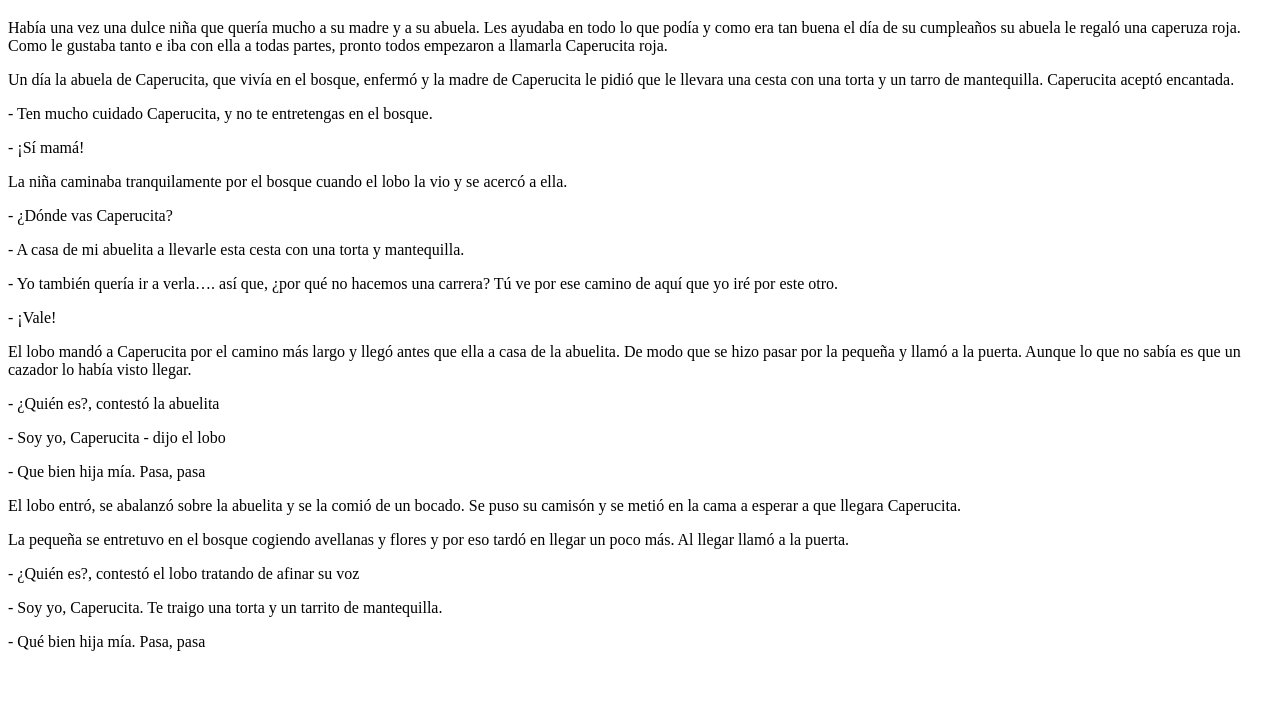
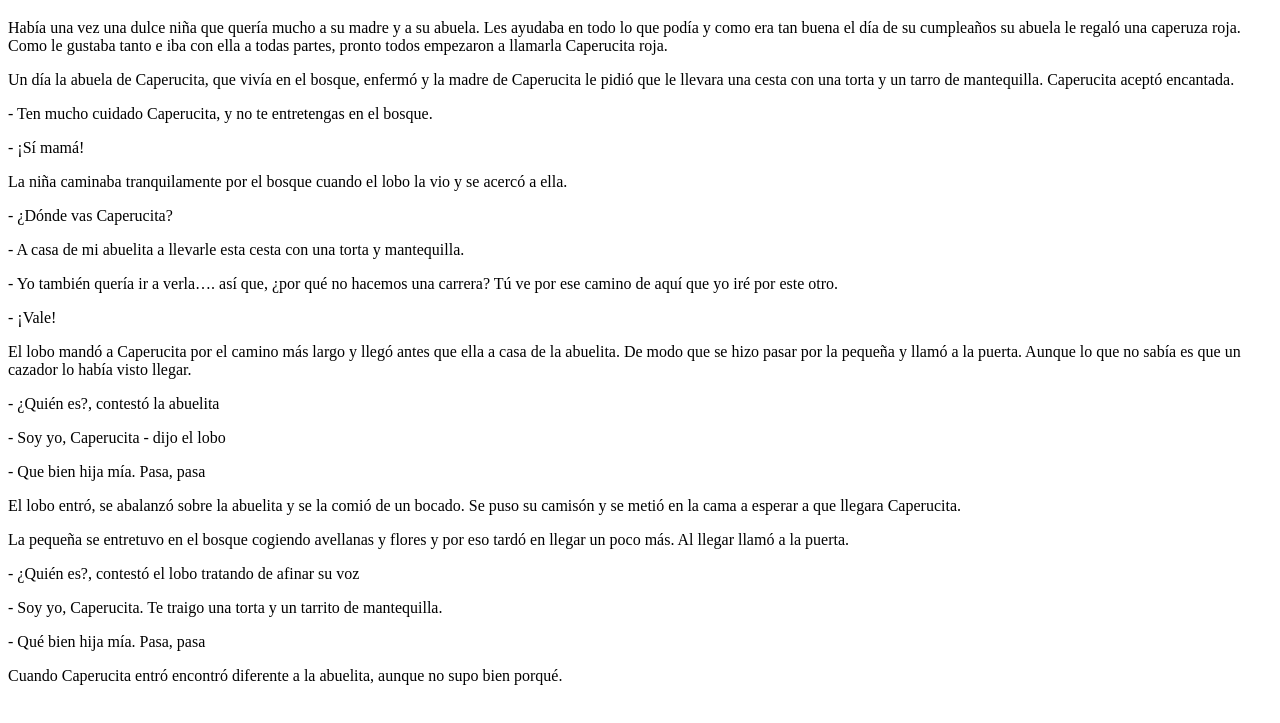
Before and after one commit to David-Navarro-Oliver/Practice-Git-Little-Red-Riding-Hood, a plain HTML site: page Caperucita Roja.html in a window 1280 px wide. Shown: the part 61-784 px from the top of the page. Drawn offline with Linux system fonts and the light colour scheme.

Commit message:
paragraph 7

```diff
--- a/Caperucita Roja.html
+++ b/Caperucita Roja.html
@@ -25,5 +25,6 @@
         <p>- ¿Quién es?, contestó el lobo tratando de afinar su voz</p>
         <p>- Soy yo, Caperucita. Te traigo una torta y un tarrito de mantequilla.</p>
         <p>- Qué bien hija mía. Pasa, pasa</p>
+        <p>Cuando Caperucita entró encontró diferente a la abuelita, aunque no supo bien porqué.</p>
 </body>
 </html>
```
